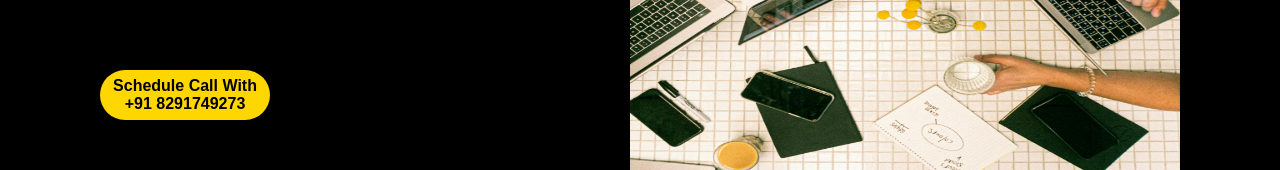
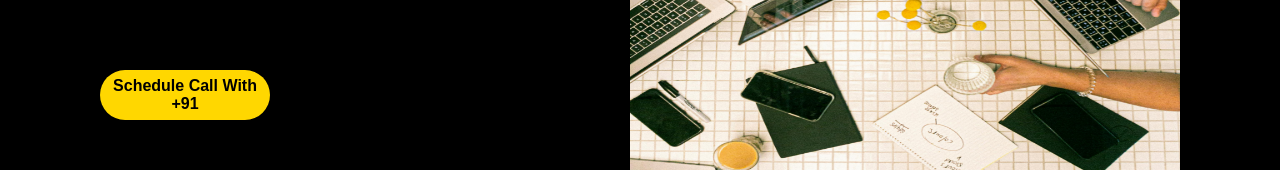
Before and after one commit to VAIBHAVTOMAR321/digiproject, a React (Vite) app: page / in a window 1280 px wide. Shown: the part 405-575 px from the top of the page. Built offline with nearby package versions, Linux system fonts and the light colour scheme.

Commit message:
Your commit message

```diff
--- a/src/Components/Home/Home.jsx
+++ b/src/Components/Home/Home.jsx
@@ -19,7 +19,7 @@ const Home = () => {
             <h1>We Build Rapid Solution For Your Business</h1>
             <p className="white">Let's start something big together, lets increase your revenue using our expert knowledge for your business</p>
             <div className="btns">
-                <button>Schedule Call With +91 8291749273</button>
+                <button>Schedule Call With +91 </button>
             </div>
         </div>
         <div class="right">
```
